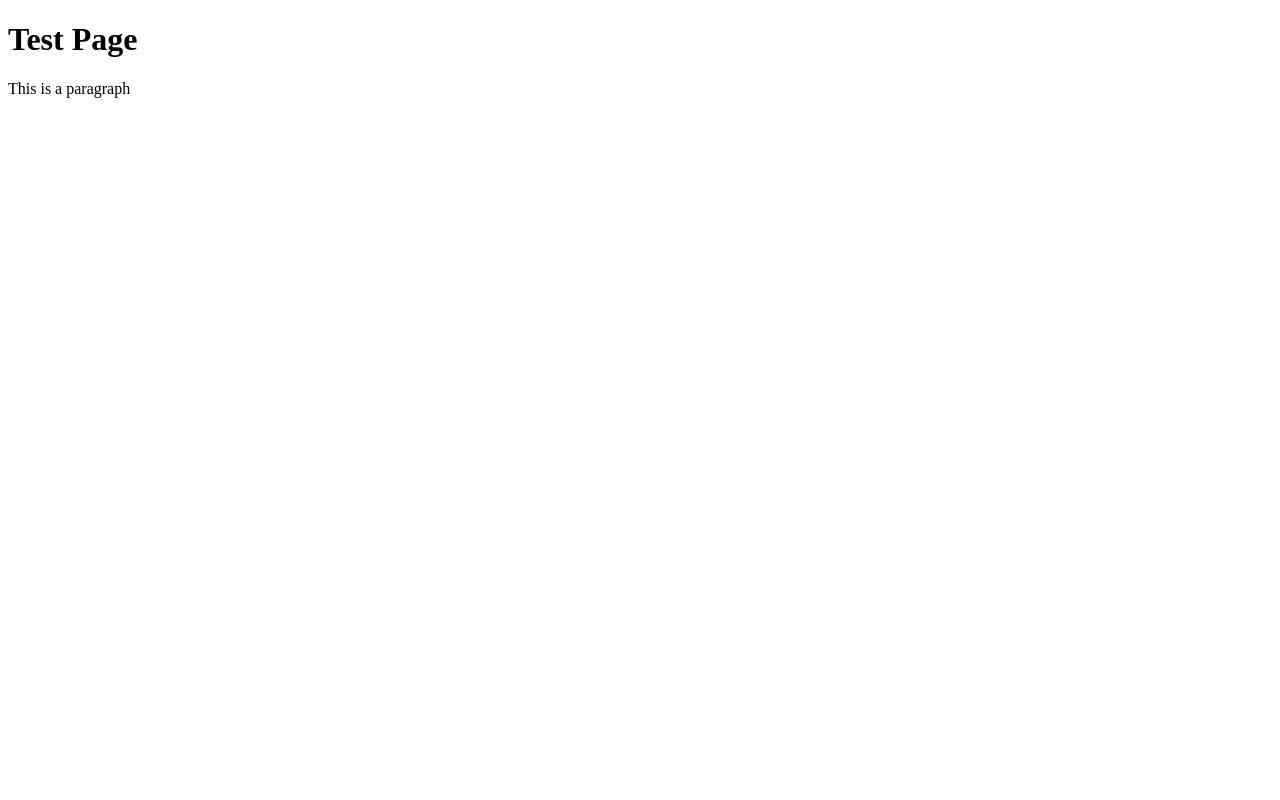
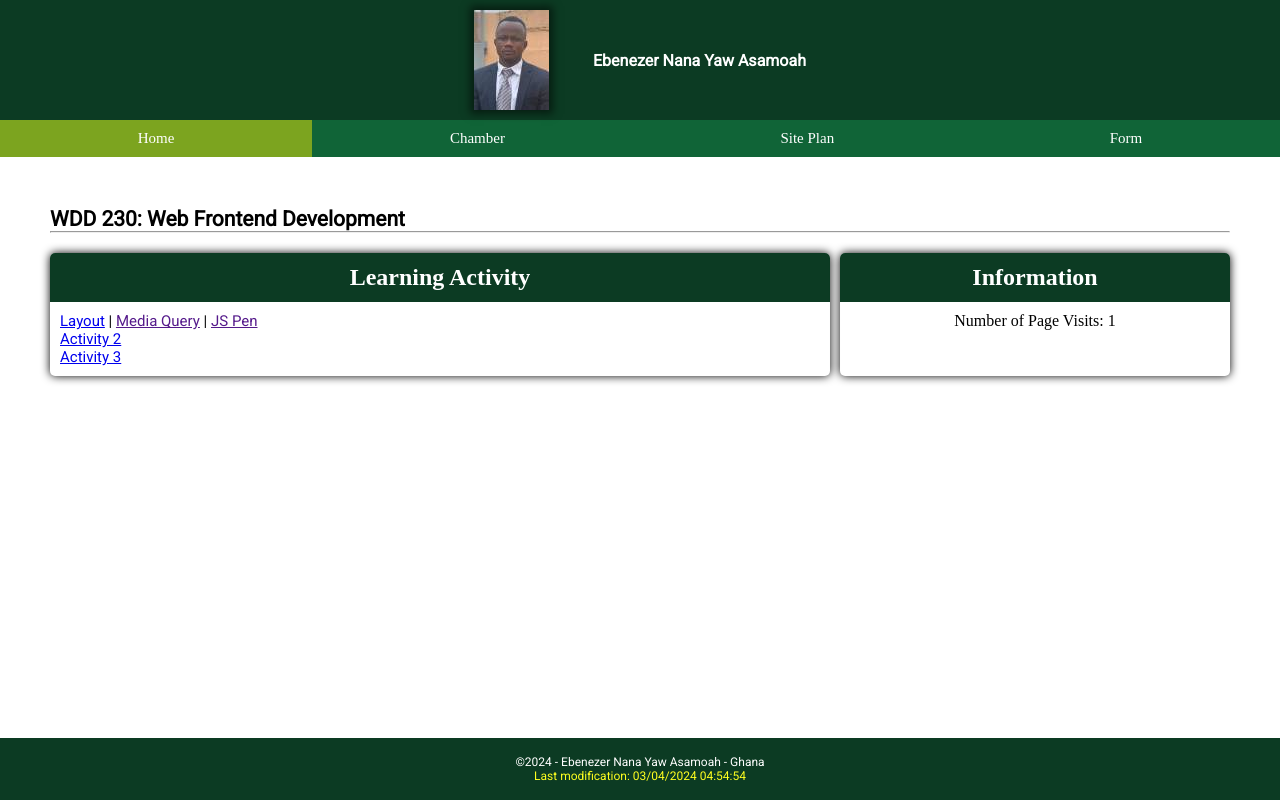
Before and after one commit to ebenasam/wdd230, a plain HTML site: page index.html in a window 1280 px wide. Drawn offline with Linux system fonts and the light colour scheme.

Commit message:
course home page complete

```diff
--- a/index.html
+++ b/index.html
@@ -4,12 +4,61 @@
 <head>
     <meta charset="UTF-8">
     <meta name="viewport" content="width=device-width, initial-scale=1.0">
-    <title>test</title>
+    <title>Ebenezer Nana Yaw Asamoah-WDD230-Web Frontend Development</title>
+    <meta name="description"
+        content="Ebenezer Nana Yaw Asamoah's course assignment portal for WDD 230- Web Frontend Development to link all assignments for this course.">
+    <meta name="author" content="Ebenezer Nana Yaw Asamoah">
+    <link rel="preconnect" href="https://fonts.googleapis.com">
+    <link rel="preconnect" href="https://fonts.gstatic.com" crossorigin>
+    <link href="https://fonts.googleapis.com/css2?family=Roboto&display=swap" rel="stylesheet">
+    <link rel="stylesheet" href="styles/base.css">
+    <link rel="stylesheet" href="styles/larger.css">
 </head>
 
 <body>
-    <h1>Test Page</h1>
-    <p>This is a paragraph</p>
+    <header>
+        <img src="images/profile.jpg" alt="Ebenezer Asamoah profile" width="75" height="100">
+        <span>Ebenezer Nana Yaw Asamoah</span>
+    </header>
+    <nav>
+        <ul>
+            <li><a class="active" href="index.html">Home</a></li>
+            <li><a href="#Chamber">Chamber</a></li>
+            <li><a href="#SitePlan">Site Plan</a></li>
+            <li><a href="#Form">Form</a></li>
+        </ul>
+    </nav>
+    <main>
+        <h1>WDD 230: Web Frontend Development</h1>
+        <hr>
+        <div class="parentcard">
+            <section class="card1">
+                <h2><span>Learning Activity</span></h2>
+                <ul>
+                    <li><a href="week01">Layout</a> | <a href="">Media Query</a> | <a href="">JS Pen</a></li>
+                    <li><a href="week02">Activity 2</a></li>
+                    <li><a href="week03">Activity 3</a></li>
+                </ul>
+
+            </section>
+
+            <section class="card2">
+                <h2><span>Information</span></h2>
+
+                <div class="contentspan">
+                    <div id="location"></div>
+                    <div id="temperature"></div>
+                    <div id="pagevisits"></div>
+                </div>
+            </section>
+        </div>
+        <div class="spacerbottom"></div>
+    </main>
+    <footer>
+        <p id="copyright">&copy;<span id="year"></span> - Ebenezer Nana Yaw Asamoah - Ghana</p>
+        <p id="lastModified"></p>
+    </footer>
+    <script src="scripts/getDates.js"></script>
 </body>
 
 </html>
--- /dev/null
+++ b/scripts/getDates.js
@@ -0,0 +1,20 @@
+// Getting current year
+const currentDate = new Date();
+const currentYear = currentDate.getFullYear();
+
+document.getElementById("year").textContent = currentDate.getFullYear();
+
+// Getting the modigication date and time
+const lastModified = document.lastModified;
+
+document.getElementById("lastModified").textContent = `Last modification: ${lastModified}`
+
+
+if (localStorage.getItem('visitCount')) {
+    let visitCount = parseInt(localStorage.getItem('visitCount')) + 1;
+    localStorage.setItem('visitCount', visitCount);
+} else {
+    localStorage.setItem('visitCount', 1);
+}
+const visitCount = localStorage.getItem('visitCount');
+document.getElementById("pagevisits").textContent = `Number of Page Visits: ${visitCount}`;
--- /dev/null
+++ b/styles/base.css
@@ -0,0 +1,179 @@
+*{
+    margin: 0px;
+    padding: 0px;
+    box-sizing: border-box;
+}
+
+header {
+    background-color: rgb(12, 59, 35);
+}
+
+/* Center the container horizontally */
+header {
+    text-align: center;
+}
+
+header img, header span {
+    display: inline-block;
+    vertical-align: middle;
+    margin: 10px;
+}
+
+header img {
+    box-shadow: 0 0 8px 4px rgba(0, 0, 0, 0.5);
+}
+
+header span {
+    font-family: "Roboto", sans-serif;
+    color: white;
+    font-weight: bold;
+    padding-left: 20px;
+}
+
+/* nav bar*/
+nav {
+    background-color: rgb(16, 100, 55);
+    margin: 0px;
+    padding: 0px;
+    width: 100%;
+}
+
+nav ul {
+    display: flex;
+    text-align: center;
+    list-style-type: none;
+    padding: 0px;
+}
+
+nav ul li {
+    flex-grow: 1;
+}
+
+nav ul li a.active {
+    background-color: rgba(231, 227, 8, 0.5);
+}
+
+nav ul li a:hover {
+    background-color: rgba(255, 255, 255, 0.3);
+}
+
+nav ul li a {
+    display: flex;
+    justify-content: center;
+    align-items: center;
+    padding: 10px;
+    text-decoration: none;
+    color: white;
+    font-size: 15px;
+}
+
+/*main*/
+main {
+    margin: 50px 50px;
+}
+
+main h1 {
+    font-family: 'Roboto', sans-serif;
+    color: black;
+    font-weight: bold;
+    font-size: 21px;
+    margin: 0px;
+}
+
+/*section cards*/
+html, body {
+    height: 100%;
+    margin: 0;
+}
+
+
+.parentcard {
+    display: flex;
+}
+
+.parentcard section {
+    margin-top: 20px;
+    margin-bottom: 20px;
+    overflow: hidden;
+}
+
+.parentcard section span{
+    display: block;
+    background-color: rgb(12, 59, 35);
+    color: white;
+    padding: .7rem 0;
+    text-align: center;
+}
+
+.card1, .card2 {
+    border-radius: 5px;
+    box-shadow: 0 0 10px;
+}
+
+.card2 {
+    margin-left: 10px;
+    width: 40rem;
+}
+
+.card1 {
+    width: 80rem;
+}
+
+main ul{
+    padding: 10px;
+    font-family: 'Roboto', sans-serif;
+    color: black;
+    font-size: 15px;
+}
+
+.card2 .contentspan {
+    padding: 10px;
+}
+
+/*footer*/
+.spacerbottom {
+    flex-grow: 100;
+}
+
+footer{
+    position: fixed;
+    bottom: 0;
+    width: 100%;
+    background-color: rgb(12, 59, 35);
+    padding: 17px;
+}
+
+#copyright {
+    color: white;
+    font-family: 'Roboto', sans-serif;
+    font-size: 12px;
+    text-align: center;
+    font-weight: 500;
+}
+
+#lastModified{
+    color: rgb(255, 255, 31);
+    font-family: 'Roboto', sans-serif;
+    font-size: 12px;
+    font-weight: 500;
+    text-align: center;
+}
+
+.location{
+    color: black;
+    font-family: 'Roboto', sans-serif;
+    font-size: 12px;
+    text-align: center;
+    font-weight: 500;
+}
+
+.pagevisits{
+    color: black;
+    font-family: 'Roboto', sans-serif;
+    font-size: 12px;
+    font-weight: 500;
+}
+
+.contentspan{
+    text-align: center;
+}
--- /dev/null
+++ b/styles/larger.css
@@ -0,0 +1,40 @@
+@media screen and (max-width: 600px) {
+    nav ul {
+        display: block;
+        text-align: center;
+        margin: 0 auto;
+    }
+
+    main {
+        display: block;
+    }
+
+    nav ul li {
+        text-align: center;
+    }
+
+    nav {
+        margin: 0;
+        padding: 0px;
+    }
+
+    nav ul li a {
+        display: flex;
+        justify-content: center;
+        text-align: center;
+    }
+
+    .perentcard {
+        display: block;
+
+    }
+
+    .card1 {
+        width: 100%;
+    }
+
+    .card2 {
+        margin-left: 0px;
+        width: 100%;
+    }
+}
```
Also changed, not shown: test.html (added, +15 -0 lines), week01/holygrail.html (+1 -1 lines), images/profile.jpg (added).
